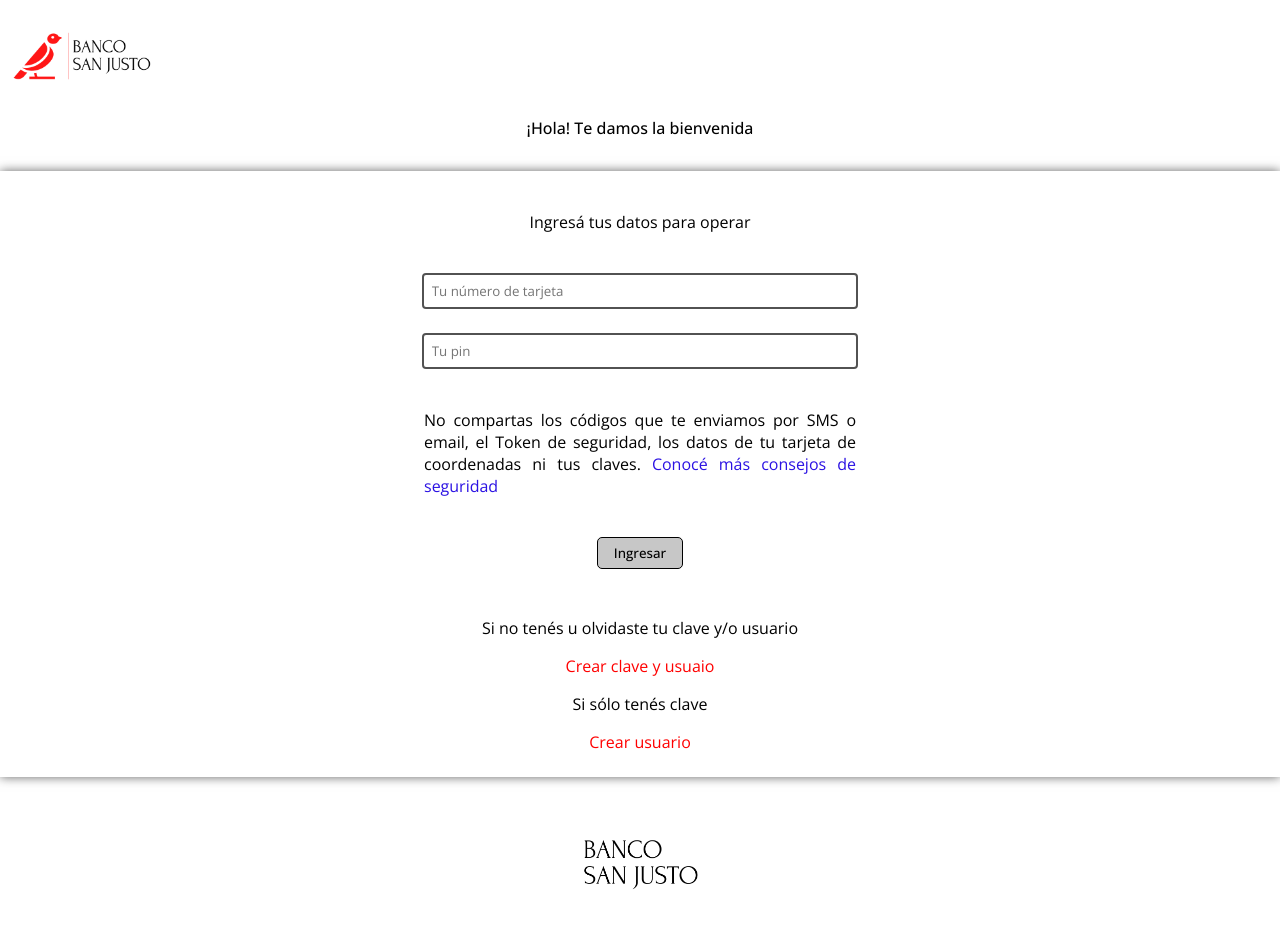
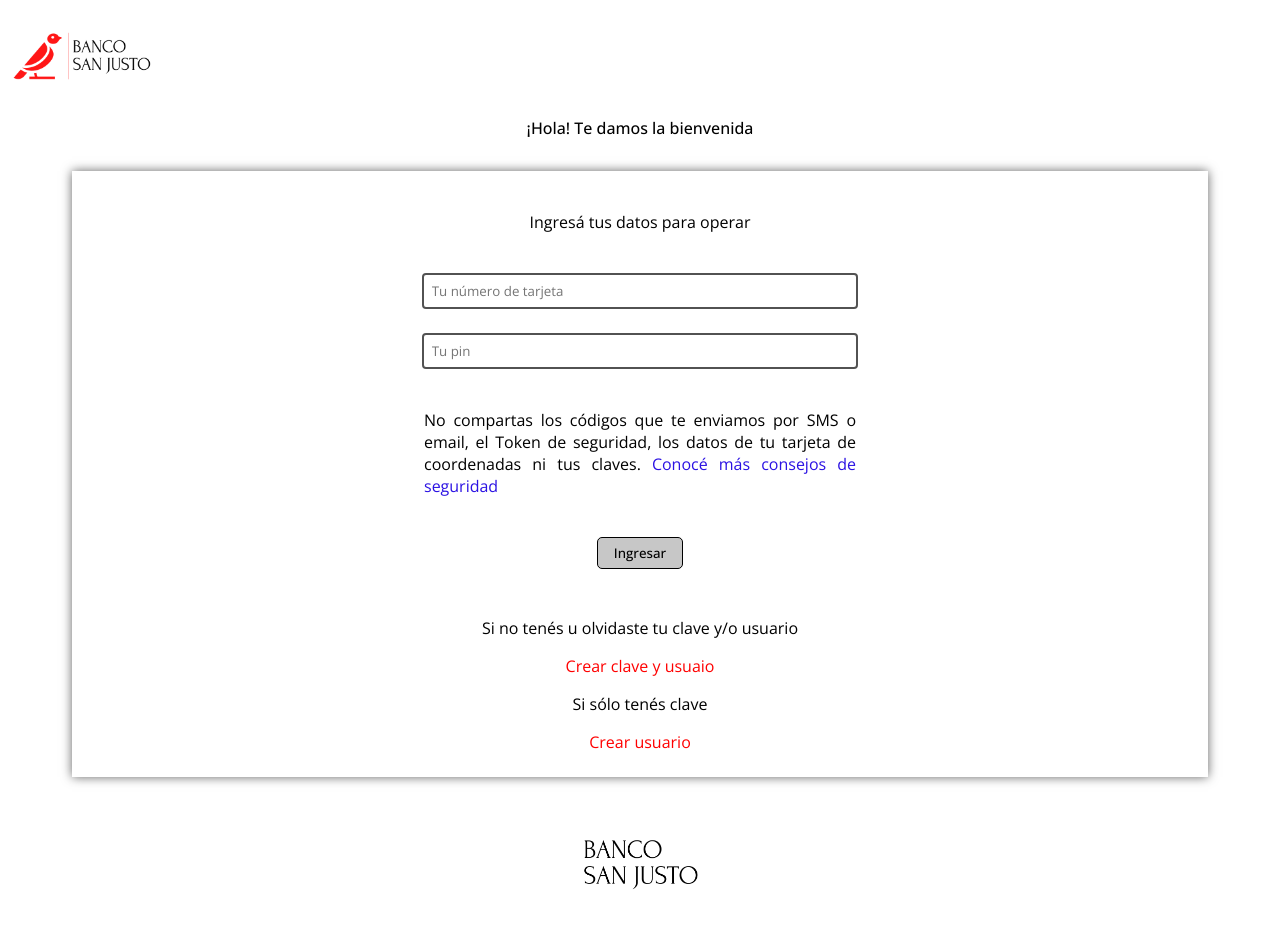
Before and after one commit to VieraJulian/Banco-SanJusto-Front-End, a React (Vite) app: page / in a window 1280 px wide. Shown: the top 928 px of the page. Built offline with nearby package versions, Linux system fonts and the light colour scheme.

Commit message:
Css vista login tablet terminada

```diff
--- a/public/css/login-tablet.css
+++ b/public/css/login-tablet.css
@@ -1 +1,10 @@
-@media screen and (min-width: 48em) {}
+@media screen and (min-width: 48em) {
+    .section-right {
+        display: flex;
+        justify-content: center;
+    }
+
+    .form-login {
+        width: 85%;
+    }
+}
```
